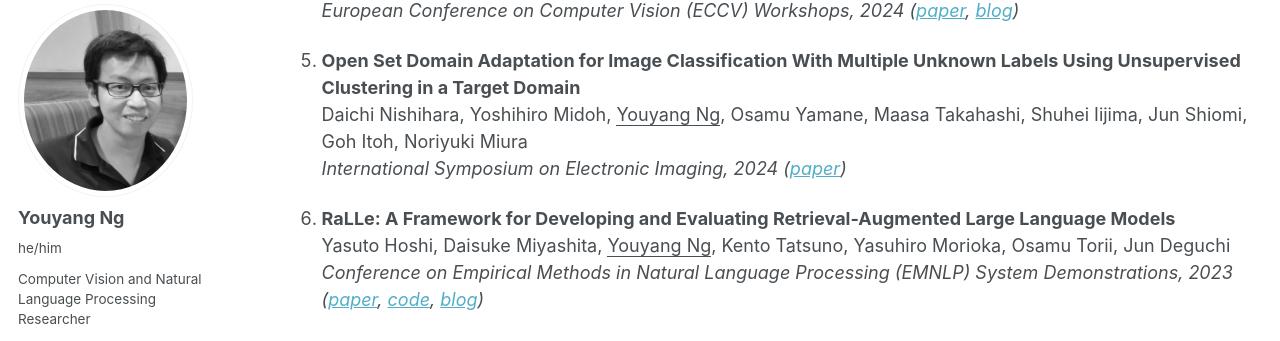
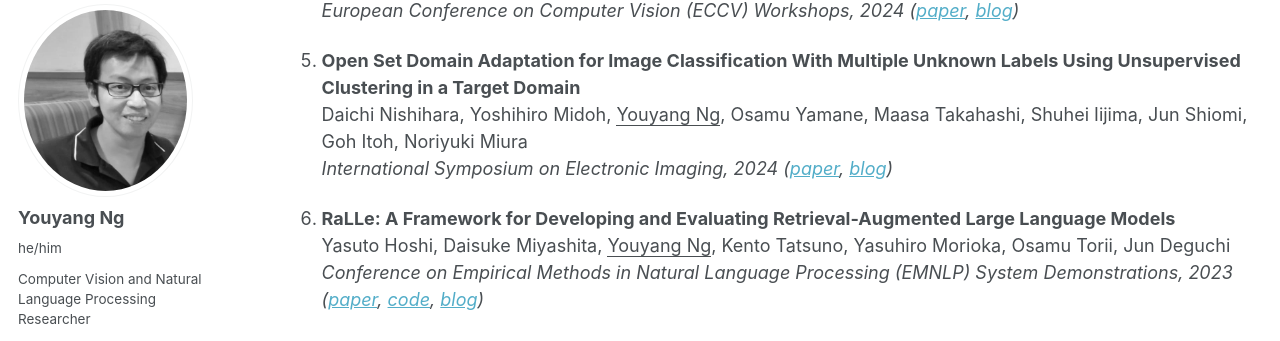
Before and after one commit to yy29/yy29.github.io, a Jekyll site: the page built from _pages/publications.md, in a window 1280 px wide and 900 px high, scrolled down 2768 px. Shown: the part 102-443 px from the top of the window. Built offline with Jekyll 4.4.1, drawn with Linux system fonts in a browser that asks for light colours; some web fonts are replaced.

Commit message:
Update publications.md

```diff
--- a/_pages/publications.md
+++ b/_pages/publications.md
@@ -111,7 +111,7 @@ Kengo Nakata, Daisuke Miyashita, <ins>Youyang Ng</ins>, Yasuto Hoshi, Jun Deguch
 
 1. **Open Set Domain Adaptation for Image Classification With Multiple Unknown Labels Using Unsupervised Clustering in a Target Domain**
 Daichi Nishihara, Yoshihiro Midoh, <ins>Youyang Ng</ins>, Osamu Yamane, Maasa Takahashi, Shuhei Iijima, Jun Shiomi, Goh Itoh, Noriyuki Miura
-*International Symposium on Electronic Imaging, 2024 ([paper](https://library.imaging.org/ei/articles/36/15/COIMG-162))*
+*International Symposium on Electronic Imaging, 2024 ([paper](https://library.imaging.org/ei/articles/36/15/COIMG-162), [blog](http://www-ise3.ist.osaka-u.ac.jp/2024/02/23/electronic-imaging2024%e3%81%a7%e8%a5%bf%e5%8e%9f-%e5%a4%a7%e5%9c%b0-%e5%90%9bm2%e3%81%8c%e7%99%ba%e8%a1%a8/))*
 
 1. **RaLLe: A Framework for Developing and Evaluating Retrieval-Augmented Large Language Models**
 Yasuto Hoshi, Daisuke Miyashita, <ins>Youyang Ng</ins>, Kento Tatsuno, Yasuhiro Morioka, Osamu Torii, Jun Deguchi
```
